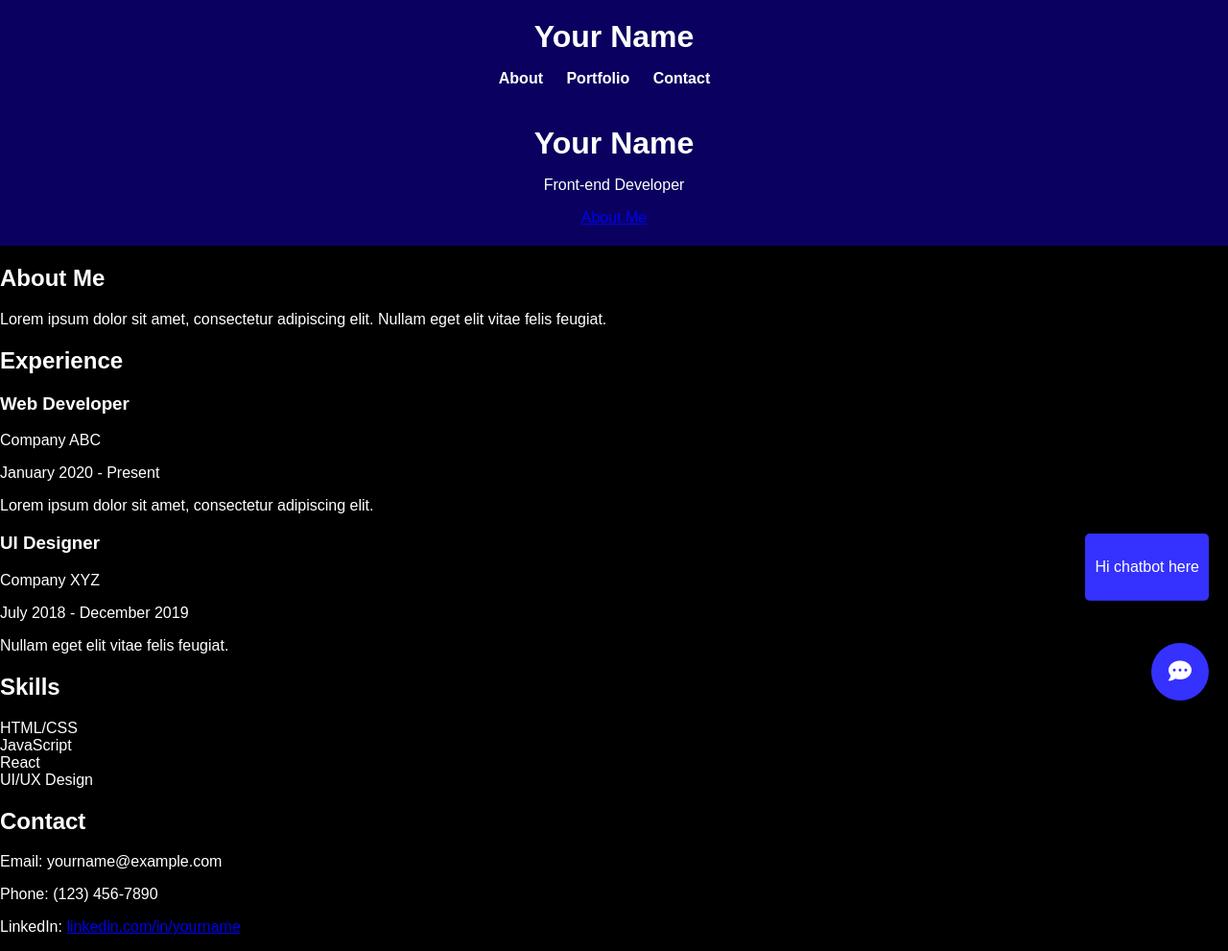
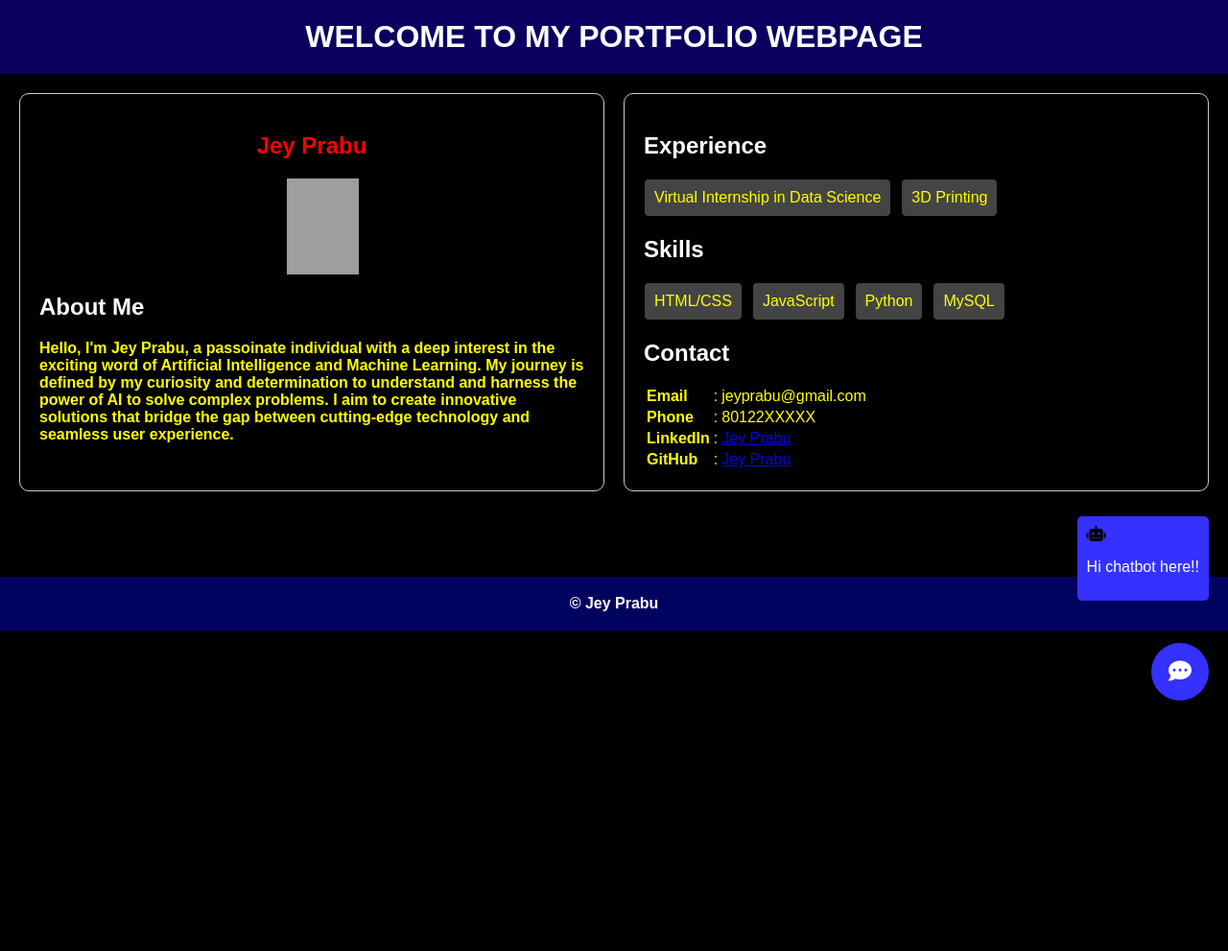
Before and after one commit to jeyprabu/Portfolio-ChatBot, a Flask app: page / in a window 1280 px wide. Shown: the whole page at 96% size. After the commit the page ends 730 px from the top, so only its background shows below. Run offline with Flask 3, Linux system fonts and the light colour scheme; some libraries are stand-ins or nearby versions; grey boxes are pictures that could not be loaded.

Commit message:
Update index.html

```diff
--- a/templates/index.html
+++ b/templates/index.html
@@ -3,84 +3,71 @@
 <head>
     <meta charset="UTF-8">
     <meta name="viewport" content="width=device-width, initial-scale=1.0">
-    <title>Your Portfolio</title>
+    <title>Jey Prabu</title>
     <link rel="stylesheet" href="{{ url_for('static', filename='style.css') }}">
+    <link rel="icon" type="image/x-icon" href="{{ url_for('static', filename='jp.png') }}">
     <link rel="stylesheet" href="https://cdnjs.cloudflare.com/ajax/libs/font-awesome/6.1.0/css/all.min.css">
 </head>
 <body>
     <header>
-        <h1>Your Name</h1>
-        <nav>
+        <h1>WELCOME TO MY PORTFOLIO WEBPAGE</h1>
+    </header>
+    <div class="container">
+        <section class="left">
+            <h1 style="color: red; text-align: center;"><b>Jey Prabu</b></h1>
+            <img src="{{ url_for('static', filename='jey.jpg') }}">
+            <h2 style="color: white;">About Me</h2>
+            <p><b>Hello, I'm Jey Prabu, a passoinate individual with a deep interest in the exciting word of Artificial Intelligence and Machine Learning. My journey is defined by my curiosity and determination to understand and harness the power of AI to solve complex problems. I aim to create innovative solutions that bridge the gap between cutting-edge technology and seamless user experience.</b></p>
+        </section>
+        <section class="right">
+            <h2 style="color: white;">Experience</h2>
             <ul>
-                <li><a href="#about">About</a></li>
-                <li><a href="#portfolio">Portfolio</a></li>
-                <li><a href="#contact">Contact</a></li>
+                    <li>Virtual Internship in Data Science</li>
+                    <li>3D Printing</li>
             </ul>
-        </nav>
-    </header>
-    <header id="home">
-        <div class="header-content">
-            <h1>Your Name</h1>
-            <p>Front-end Developer</p>
-            <a href="#about" class="btn">About Me</a>
-        </div>
-    </header>
-
-    <section id="about" class="section">
-        <div class="section-content">
-            <h2>About Me</h2>
-            <p>Lorem ipsum dolor sit amet, consectetur adipiscing elit. Nullam eget elit vitae felis feugiat.</p>
-        </div>
-    </section>
-
-    <section id="experience" class="section">
-        <div class="section-content">
-            <h2>Experience</h2>
-            <div class="experience-item">
-                <h3>Web Developer</h3>
-                <p>Company ABC</p>
-                <p>January 2020 - Present</p>
-                <p>Lorem ipsum dolor sit amet, consectetur adipiscing elit.</p>
-            </div>
-            <div class="experience-item">
-                <h3>UI Designer</h3>
-                <p>Company XYZ</p>
-                <p>July 2018 - December 2019</p>
-                <p>Nullam eget elit vitae felis feugiat.</p>
-            </div>
-        </div>
-    </section>
-
-    <section id="skills" class="section">
-        <div class="section-content">
-            <h2>Skills</h2>
+            <h2 style="color: white;">Skills</h2>
             <ul>
-                <li>HTML/CSS</li>
-                <li>JavaScript</li>
-                <li>React</li>
-                <li>UI/UX Design</li>
+                <ul>
+                    <li>HTML/CSS</li>
+                    <li>JavaScript</li>
+                    <li>Python</li>
+                    <li>MySQL</li>
+                </ul>
             </ul>
-        </div>
-    </section>
-
-    <section id="contact" class="section">
-        <div class="section-content">
-            <h2>Contact</h2>
-            <p>Email: yourname@example.com</p>
-            <p>Phone: (123) 456-7890</p>
-            <p>LinkedIn: <a href="https://www.linkedin.com/in/yourname">linkedin.com/in/yourname</a></p>
-        </div>
-    </section>
-
+            <h2 style="color: white;">Contact</h2>
+                <table>
+                    <tr>
+                        <td><b>Email </b></td>
+                        <td> : </td>
+                        <td>jeyprabu@gmail.com</td>
+                    </tr>
+                    <tr>
+                        <td><b>Phone</b></td>
+                        <td> : </td>
+                        <td>80122XXXXX</td>
+                    </tr>
+                    <tr>
+                        <td><b>LinkedIn</b></td>
+                        <td> : </td>
+                        <td><a href="https://www.linkedin.com/in/jeyprabu/">Jey Prabu</a></td>
+                    </tr>
+                    <tr>
+                        <td><b>GitHub</b></td>
+                        <td> : </td>
+                        <td><a href="https://github.com/jeyprabu">Jey Prabu</a></td>
+                    </tr>
+                </table>
+        </section>
+    </div>
     <div id="chat-icon" class="floating-icon">
         <i class="fas fa-comment-dots"></i>
     </div>
     <div id="message-box" class="floating-message">
-        <p>Hi chatbot here</p>
+        <i class="fas fa-robot"></i><p>Hi chatbot here!!</p>
     </div>
     <div id="chat-dialog" class="hidden">
         <div id="chat-header">
-            <span>Chatbot</span>
+            <span><b>Chatbot</b></span>
             <i id="close-icon" class="fas fa-times"></i>
         </div>
         <div id="chat-messages"></div>
@@ -88,5 +75,8 @@
         <button id="send-button">Send</button>
     </div>
     <script src="static/chatbot.js"></script>
+    <footer>
+        <p style="color: white;"><b>&copy; Jey Prabu</b></p>
+    </footer>
 </body>
 </html>
```
